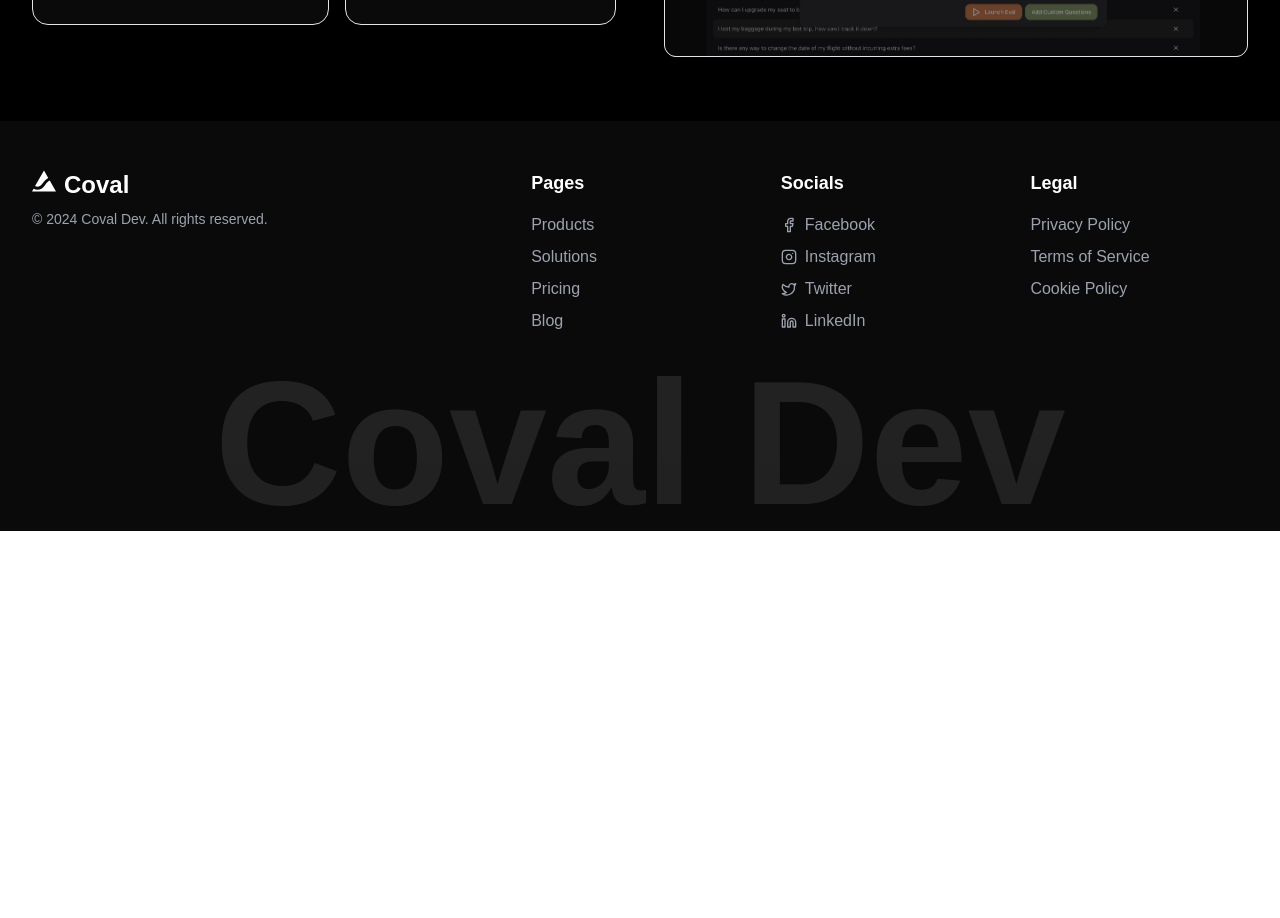
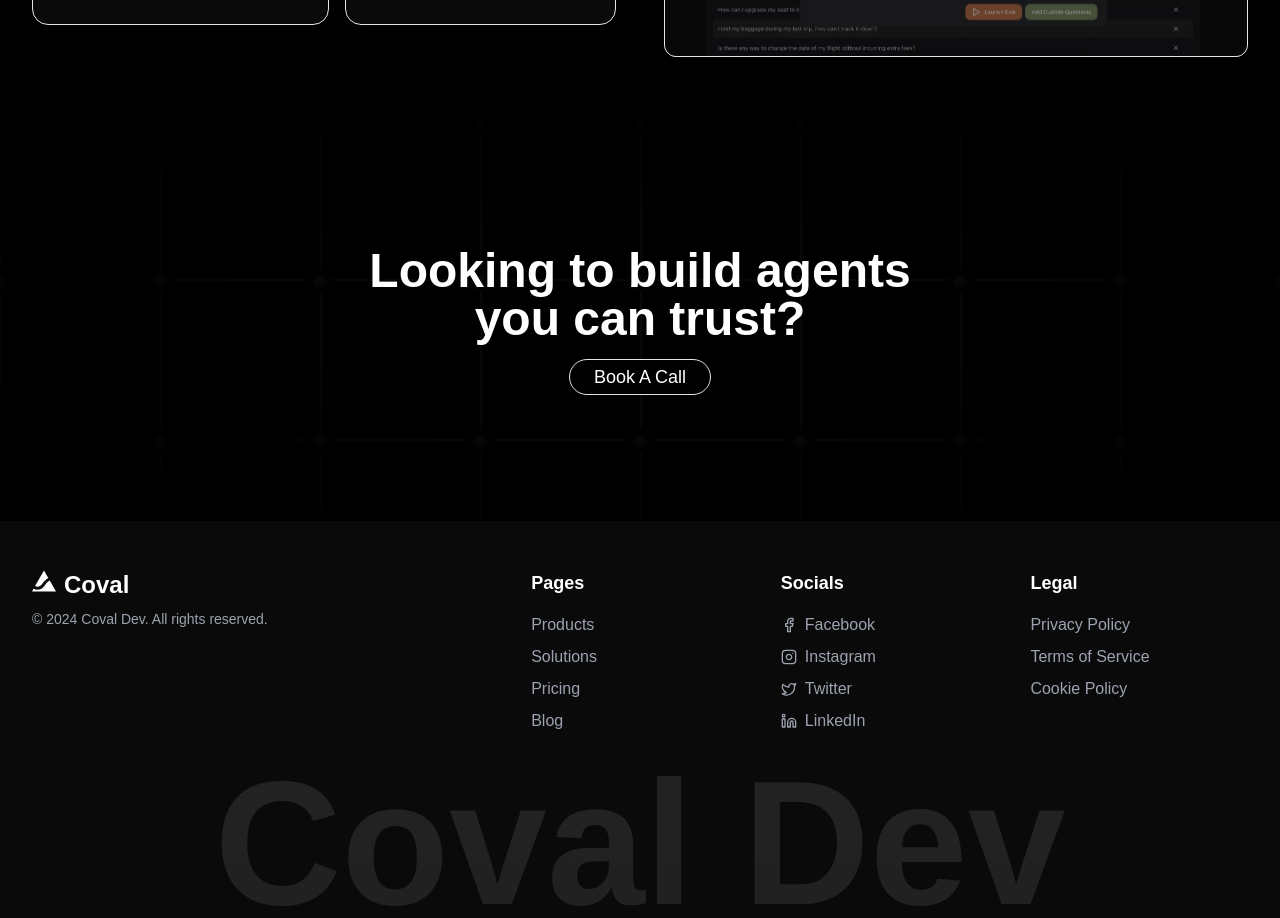
Before and after one commit to shashank1623/covaldev, a Next.js app: page / in a window 1280 px wide. Shown: the part 2280-3198 px from the top of the page. Before the commit the page ends 2811 px from the top, so only its background shows below. Built offline with nearby package versions, Linux system fonts and the light colour scheme.

Commit message:
Update in root layout

```diff
--- a/app/page.tsx
+++ b/app/page.tsx
@@ -1,5 +1,6 @@
 import DeepDive from "@/components/DeepDive"
 import Footer from "@/components/Footer"
+import FooterTop from "@/components/FooterTop"
 import Hero from "@/components/Hero"
 import LaunchEvaluations from "@/components/LaunchEvaluations"
 import Navbar from "@/components/Navbar"
@@ -17,6 +18,8 @@
 
       <LaunchEvaluations/>
 
+      <FooterTop/>
+
       <Footer/>
     </div>
   )
```
Also changed, not shown: app/globals.css (line endings or trailing spaces).
